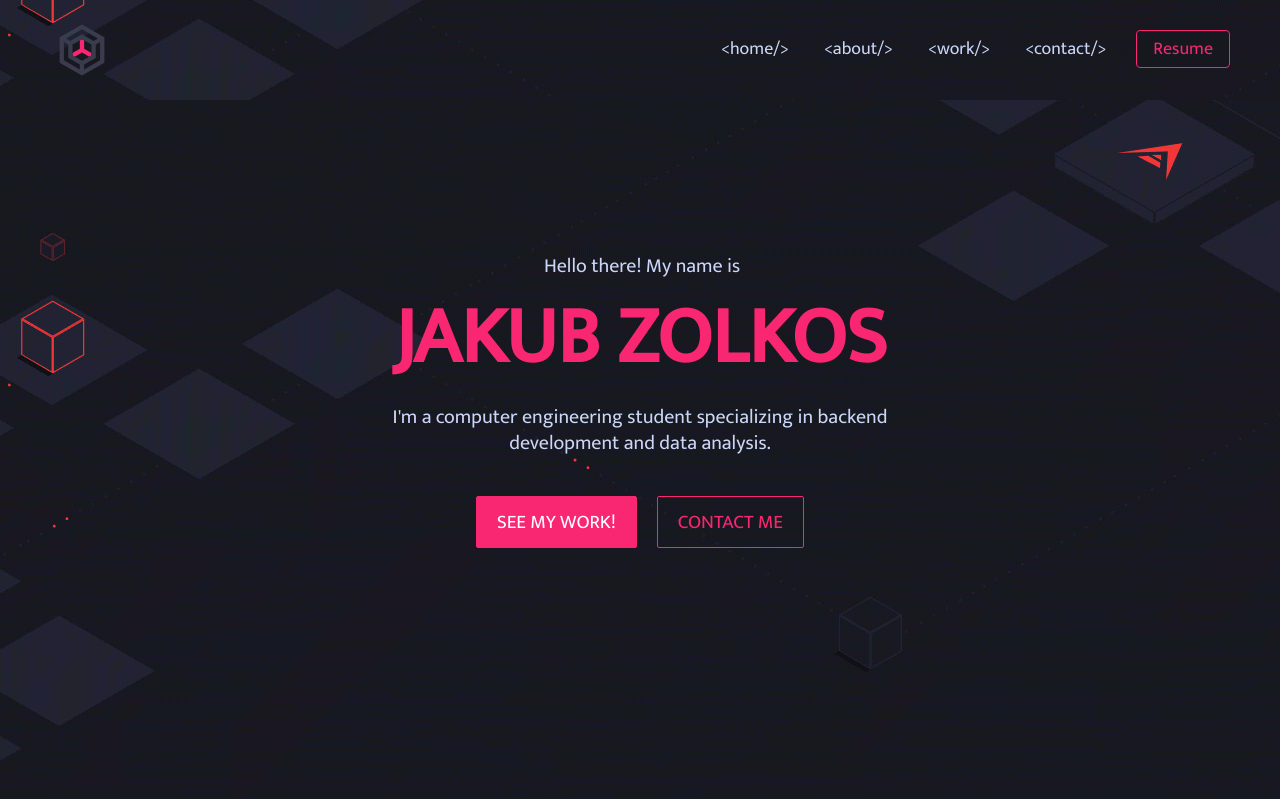
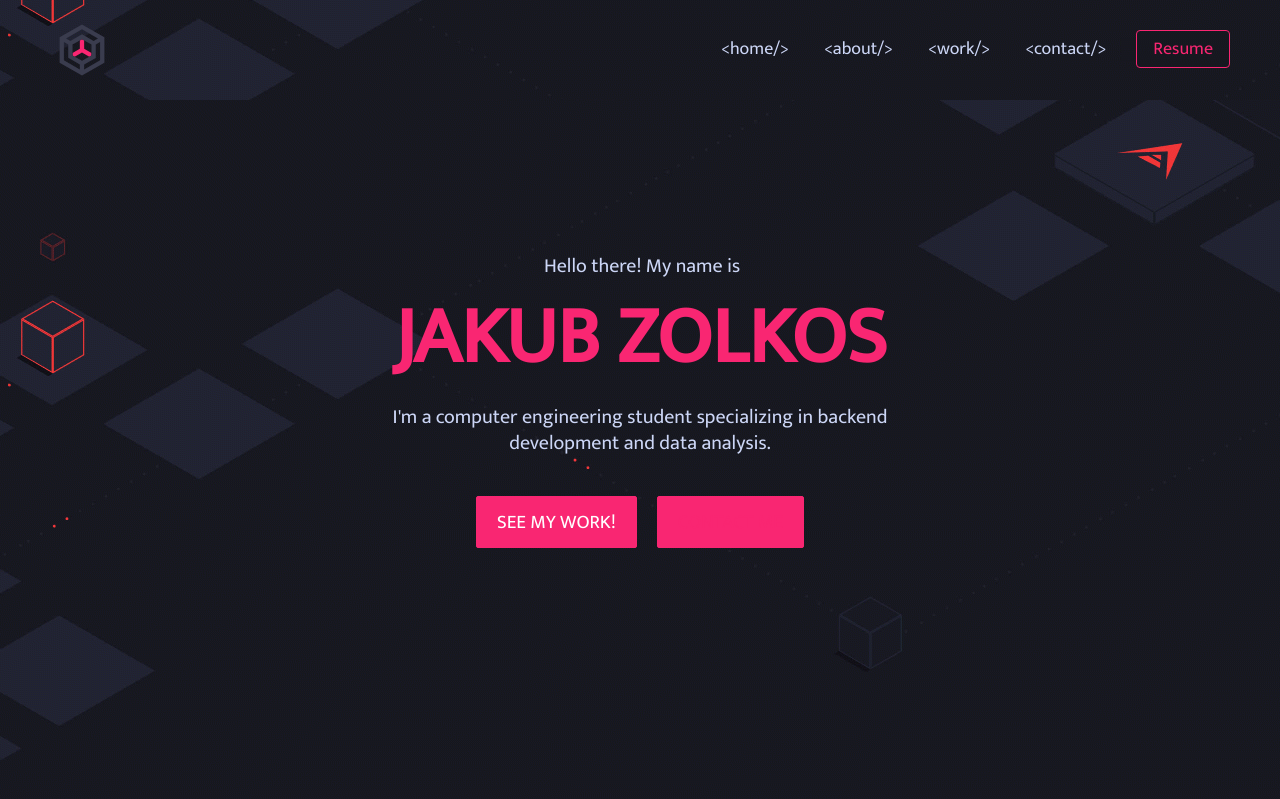
Before and after one commit to jakubzolkos/portfolio, a React (Vite) app: page / in a window 1280 px wide. Shown: the top 799 px of the page. Built offline with nearby package versions, Linux system fonts and the light colour scheme.

Commit message:
Minor changes

```diff
--- a/package.json
+++ b/package.json
@@ -6,7 +6,7 @@
 	"type": "module",
 	"scripts": {
 		"dev": "vite --port 1337",
-		"build": "npm run build",
+		"build": "vite build",
 		"preview": "vite preview"
 	},
 	"dependencies": {
--- a/src/components/Header/Header.scss
+++ b/src/components/Header/Header.scss
@@ -42,6 +42,7 @@
 				font-family: "Mukta";
 				transition: $delay;
 				font-size: larger;
+				background-color: $monokai;
 
 				&:hover {
 					background: rgba($monokai, 0.3);
```
